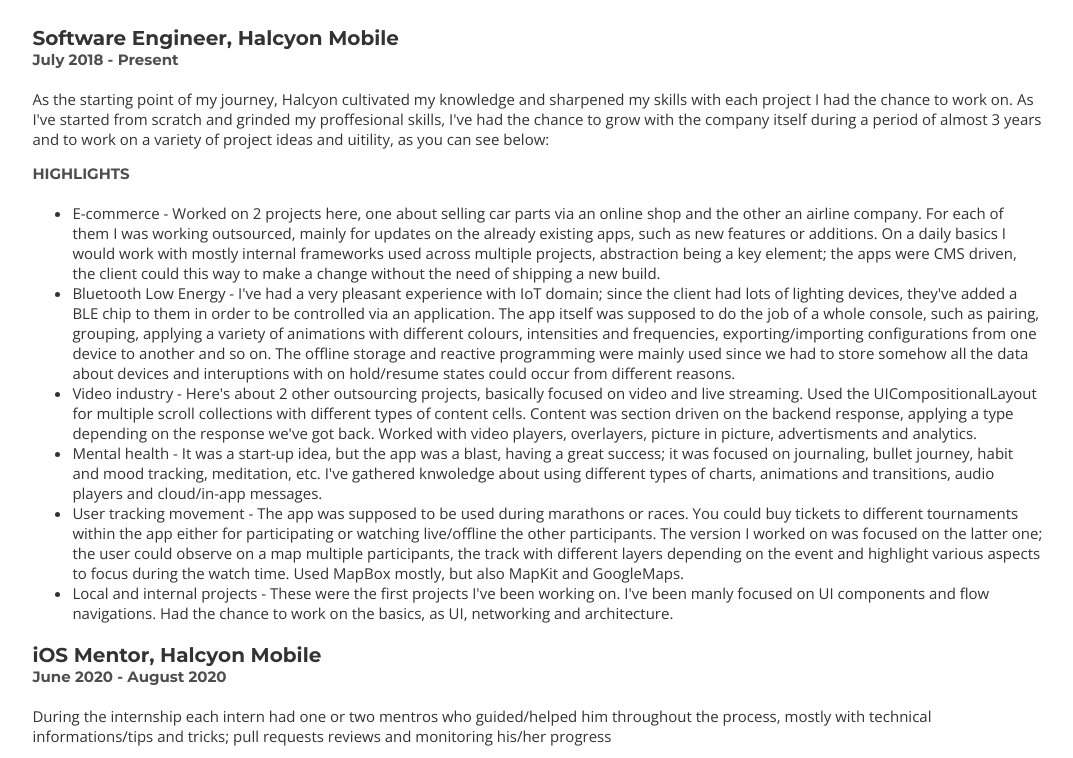
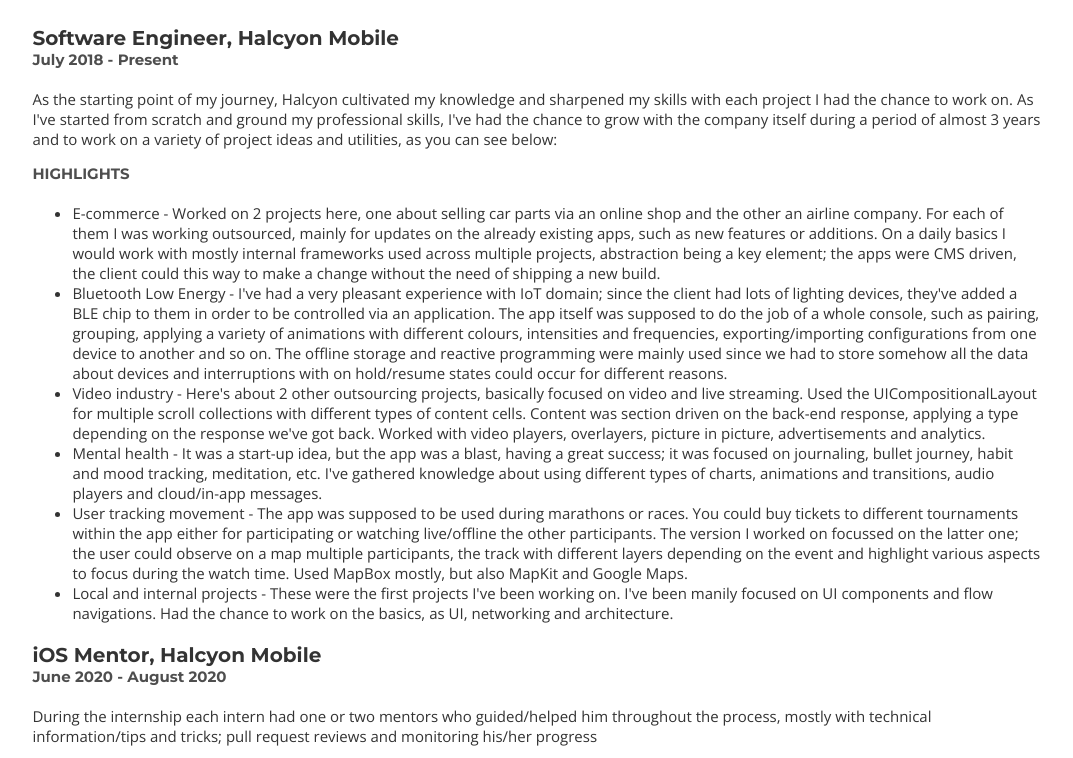
Before and after one commit to Shliferd/Resume, a website: page index.html in a window 1280 px wide. Shown: the part 734-1492 px from the top of the page, without its empty margins (102-1175 px from the left). Drawn offline with nearby package versions, Linux system fonts and the light colour scheme.

Commit message:
update content

```diff
--- a/index.html
+++ b/index.html
@@ -180,21 +180,21 @@
 				<div class= "job">
 					<h3>Software Engineer, Halcyon Mobile</h3>
 					<h4>July 2018 - Present</h4>
-					<p>As the starting point of my journey, Halcyon cultivated my knowledge and sharpened my skills with each project I had the chance to work on. As I&#39;ve started from scratch and grinded my proffesional skills, I&#39;ve had the chance to grow with the company itself during a period of almost 3 years and to work on a variety of project ideas and uitility, as you can see below:</p>
+					<p>As the starting point of my journey, Halcyon cultivated my knowledge and sharpened my skills with each project I had the chance to work on. As I&#39;ve started from scratch and ground my professional skills, I&#39;ve had the chance to grow with the company itself during a period of almost 3 years and to work on a variety of project ideas and utilities, as you can see below:</p>
 					<h4>HIGHLIGHTS</h4>
 					<ul>
 						<li>E-commerce - Worked on 2 projects here, one about selling car parts via an online shop and the other an airline company. For each of them I was working outsourced, mainly for updates on the already existing apps, such as new features or additions. On a daily basics I would work with mostly internal frameworks used across multiple projects, abstraction being a key element; the apps were CMS driven, the client could this way to make a change without the need of shipping a new build.</li>
-						<li>Bluetooth Low Energy - I&#39;ve had a very pleasant experience with IoT domain; since the client had lots of lighting devices, they&#39;ve added a BLE chip to them in order to be controlled via an application. The app itself was supposed to do the job of a whole console, such as pairing, grouping, applying a variety of animations with different colours, intensities and frequencies, exporting&#x2F;importing configurations from one device to another and so on. The offline storage and reactive programming were mainly used since we had to store somehow all the data about devices and interuptions with on hold&#x2F;resume states could occur from different reasons.</li>
-						<li>Video industry - Here&#39;s about 2 other outsourcing projects, basically focused on video and live streaming. Used the UICompositionalLayout for multiple scroll collections with different types of content cells. Content was section driven on the backend response, applying a type depending on the response we&#39;ve got back. Worked with video players, overlayers, picture in picture, advertisments and analytics.</li>
-						<li>Mental health - It was a start-up idea, but the app was a blast, having a great success; it was focused on journaling, bullet journey, habit and mood tracking, meditation, etc. I&#39;ve gathered knwoledge about using different types of charts, animations and transitions, audio players and cloud&#x2F;in-app messages.</li>
-						<li>User tracking movement - The app was supposed to be used during marathons or races. You could buy tickets to different tournaments within the app either for participating or watching live&#x2F;offline the other participants. The version I worked on was focused on the latter one; the user could observe on a map multiple participants, the track with different layers depending on the event and highlight various aspects to focus during the watch time. Used MapBox mostly, but also MapKit and GoogleMaps.</li>
-						<li>Local and internal projects - These were the first projects I&#39;ve been working on. I&#39;ve been manly focused on UI components and flow navigations. Had the chance to work on the basics, as UI, networking and architecture.</li>
+						<li>Bluetooth Low Energy - I&#39;ve had a very pleasant experience with IoT domain; since the client had lots of lighting devices, they&#39;ve added a BLE chip to them in order to be controlled via an application. The app itself was supposed to do the job of a whole console, such as pairing, grouping, applying a variety of animations with different colours, intensities and frequencies, exporting&#x2F;importing configurations from one device to another and so on. The offline storage and reactive programming were mainly used since we had to store somehow all the data about devices and interruptions with on hold&#x2F;resume states could occur for different reasons.</li>
+						<li>Video industry - Here&#39;s about 2 other outsourcing projects, basically focused on video and live streaming. Used the UICompositionalLayout for multiple scroll collections with different types of content cells. Content was section driven on the back-end response, applying a type depending on the response we&#39;ve got back. Worked with video players, overlayers, picture in picture, advertisements and analytics.</li>
+						<li>Mental health - It was a start-up idea, but the app was a blast, having a great success; it was focused on journaling, bullet journey, habit and mood tracking, meditation, etc. I&#39;ve gathered knowledge about using different types of charts, animations and transitions, audio players and cloud&#x2F;in-app messages.</li>
+						<li>User tracking movement - The app was supposed to be used during marathons or races. You could buy tickets to different tournaments within the app either for participating or watching live&#x2F;offline the other participants. The version I worked on focussed on the latter one; the user could observe on a map multiple participants, the track with different layers depending on the event and highlight various aspects to focus during the watch time. Used MapBox mostly, but also MapKit and Google Maps.</li>
+						<li>Local and internal projects - These were the first projects I&#39;ve been working on. I&#39;ve been manily focused on UI components and flow navigations. Had the chance to work on the basics, as UI, networking and architecture.</li>
 					</ul>
 				</div>
 				<div class= "job">
 					<h3>iOS Mentor, Halcyon Mobile</h3>
 					<h4>June 2020 - August 2020</h4>
-					<p>During the internship each intern had one or two mentros who guided&#x2F;helped him throughout the process, mostly with technical informations&#x2F;tips and tricks; pull requests reviews and monitoring his&#x2F;her progress</p>
+					<p>During the internship each intern had one or two mentors who guided&#x2F;helped him throughout the process, mostly with technical information&#x2F;tips and tricks; pull request reviews and monitoring his&#x2F;her progress</p>
 					<h4>HIGHLIGHTS</h4>
 					<ul>
 						<li>Constant feedback about the progress of an iOS junior</li>
```
Also changed, not shown: resume.json (+3 -3 lines).
